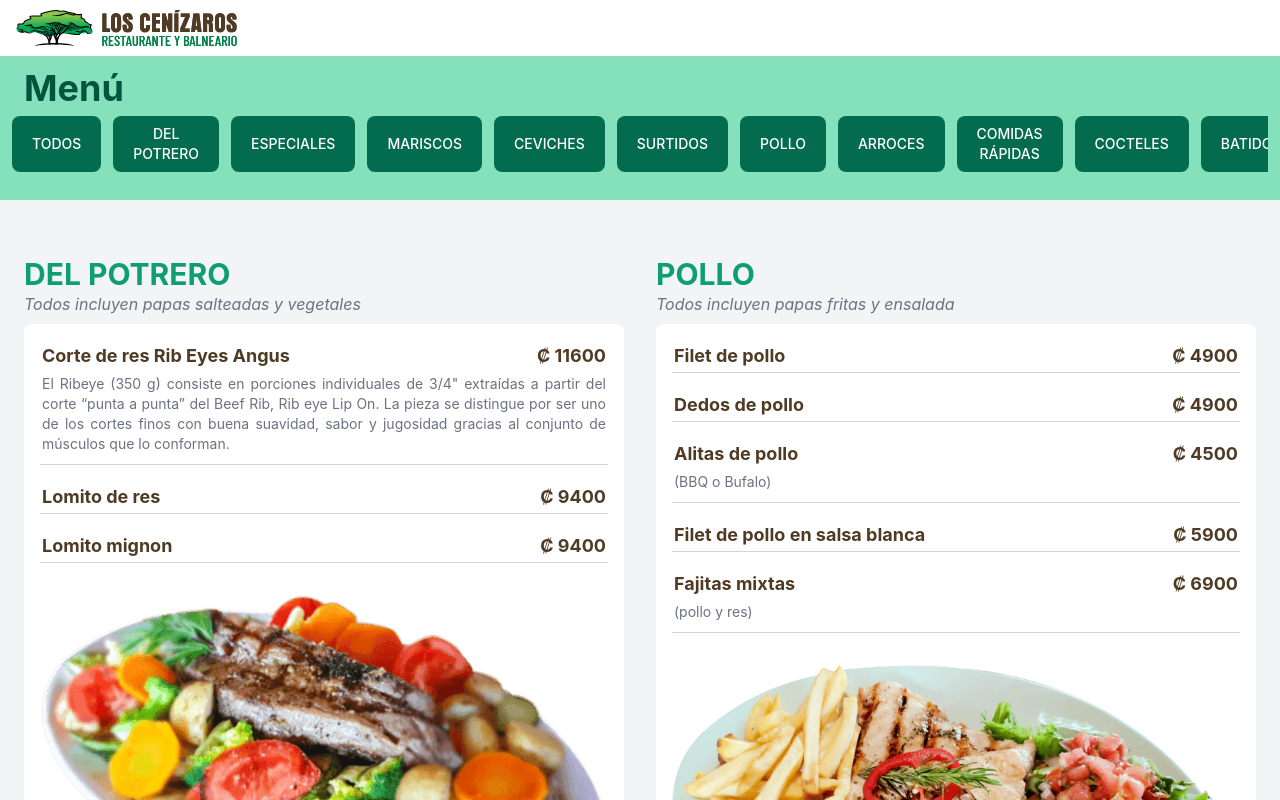
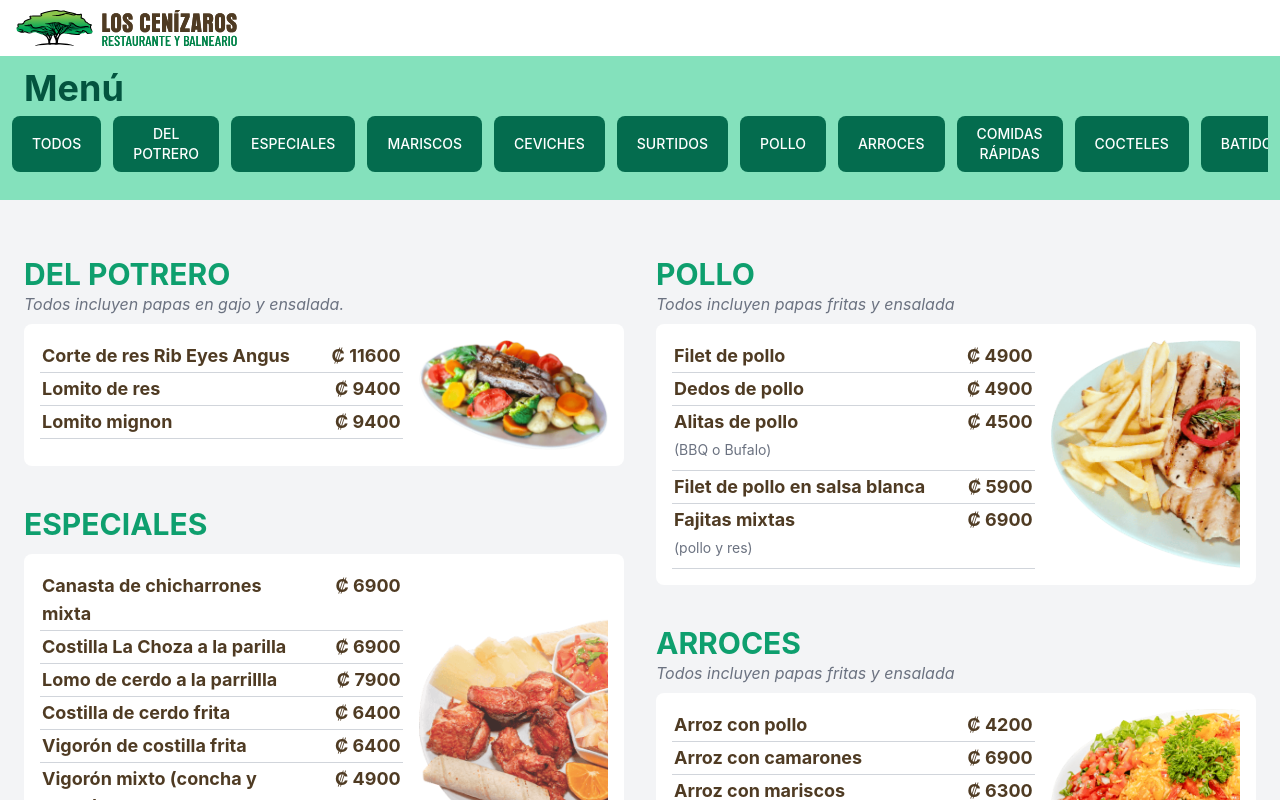
Before and after one commit to Yorest/MenuCenizaros, a React (Vite) app: page /loscenizaros/menu in a window 1280 px wide. Shown: the top 800 px of the page. Built offline with nearby package versions, Linux system fonts and the light colour scheme.

Commit message:
fix layout MenuItem

```diff
--- a/src/components/MenuItem.tsx
+++ b/src/components/MenuItem.tsx
@@ -1,25 +1,25 @@
-import type {CategoryFoodType} from "@/utils/dishesTypes";
-import { DishItem } from "@/components/DishItem"
+import type { CategoryFoodType } from "@/utils/dishesTypes";
+import { DishItem } from "@/components/DishItem";
 
-export function MenuItem({category, note, image, dishes, id} : CategoryFoodType ){
-
-
+export function MenuItem({
+    category,
+    note,
+    image,
+    dishes,
+    id,
+}: CategoryFoodType) {
     return (
-        <article
-            className="w-full h-auto flex flex-col pb-4"
-            key={id}
-        >
+        <article className="w-full h-auto flex flex-col pb-4" key={id}>
             <h2
                 className={`text-green-500 text-3xl font-bold mt-4 uppercase ${!note && "mb-3"}`}
                 id={category}
             >
                 {category}
             </h2>
-            {note && (
-                <p className="mb-2 text-gray-500 italic ">{note}</p>
-            )}
+            {note && <p className="mb-2 text-gray-500 italic ">{note}</p>}
 
-            <div className="bg-white mb-2 rounded-lg p-4 flex flex-col gap-4 overflow-hidden">
+            <div className="bg-white mb-2 rounded-lg p-4 flex flex-col gap-4 overflow-hidden lg:flex-row">
+                <div className="lg:w-2/3">
                     {dishes.map((dish) => (
                         <DishItem
                             key={dish.id}
@@ -28,14 +28,14 @@ export function MenuItem({category, note, image, dishes, id} : CategoryFoodType
                             price={dish.price}
                         />
                     ))}
-
+                </div>
                 <img
-                    className="relative top-16 -mt-12"
+                    className="relative top-16 -mt-12 lg:top-0 lg:mt-0 lg:w-1/3 lg:object-cover lg:object-left lg:max-h-[250px]"
                     src={`${image.src}`}
                     alt={image.alt}
                     title={image.title}
                 />
             </div>
         </article>
-    )
+    );
 }
--- a/src/utils/dishes.ts
+++ b/src/utils/dishes.ts
@@ -3,7 +3,7 @@ import type { CategoryFoodType } from "@/utils/dishesTypes";
 export const dishesItems: CategoryFoodType[] = [
     {
         category: "Del potrero",
-        note: "Todos incluyen papas salteadas y vegetales",
+        note: "Todos incluyen papas en gajo y ensalada.",
         image: {
             src: "images/Rib_Eyes.png",
             alt: "Corte de Res Rib Eyes",
@@ -12,8 +12,7 @@ export const dishesItems: CategoryFoodType[] = [
         dishes: [
             {
                 name: "Corte de res Rib Eyes Angus",
-                description:
-                    'El Ribeye (350 g) consiste en porciones individuales de 3/4" extraídas a partir del corte “punta a punta” del Beef Rib, Rib eye Lip On. La pieza se distingue por ser uno de los cortes finos con buena suavidad, sabor y jugosidad gracias al conjunto de músculos que lo conforman.',
+                description: "",
                 id: "Rib_eyes",
                 price: 11600,
             },
```
Also changed, not shown: src/components/Header.tsx (+5 -10 lines), src/components/MenuSection.tsx (+2 -14 lines). Lines whose indentation alone changed are shown as unchanged.
